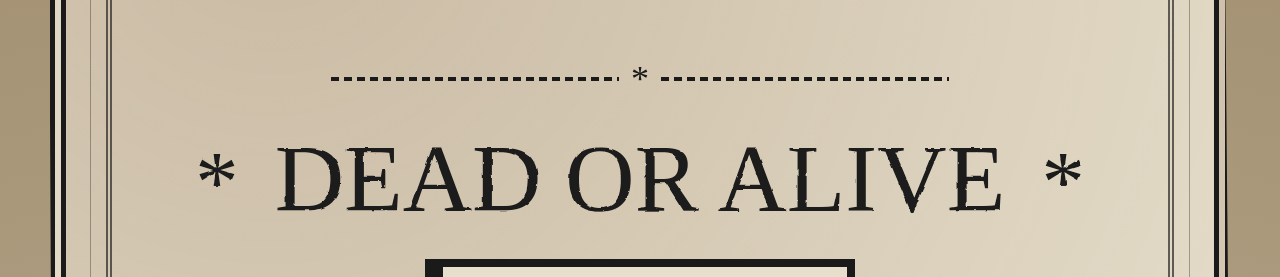
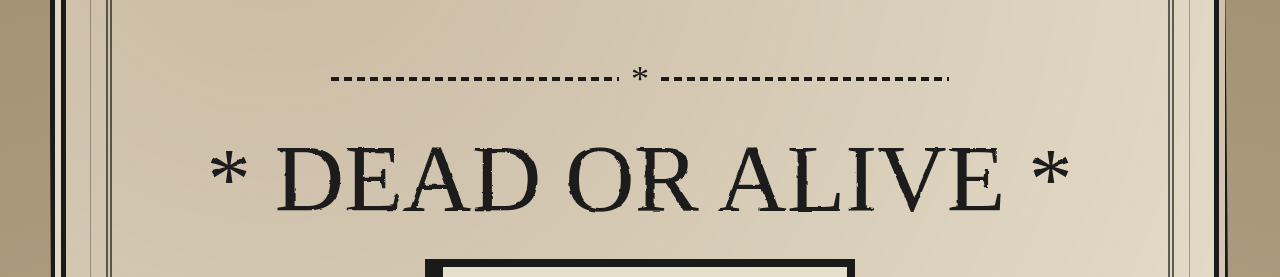
Before and after one commit to wolfieexd/Portfolio-Updated, a React (Vite) app: page / in a window 1280 px wide. Shown: the part 1060-1337 px from the top of the page. Built offline with nearby package versions, Linux system fonts and the light colour scheme; a web font is replaced by a local one.

Commit message:
Refine poster headers and typography layout

```diff
--- a/src/App.tsx
+++ b/src/App.tsx
@@ -131,9 +131,13 @@ export default function App() {
                 *
               </div>
 
-              <h2 className="ink-bleed ornament-rule font-oswald text-5xl uppercase leading-none md:text-8xl">
-                Dead Or Alive
-              </h2>
+              <div className="flex items-center justify-center gap-3 px-2 md:gap-6">
+                <span className="ink-bleed font-oswald text-[2.7rem] leading-none md:text-[5.4rem]">*</span>
+                <h2 className="ink-bleed text-center font-oswald text-5xl uppercase leading-[0.92] md:text-7xl lg:text-8xl">
+                  Dead Or Alive
+                </h2>
+                <span className="ink-bleed font-oswald text-[2.7rem] leading-none md:text-[5.4rem]">*</span>
+              </div>
 
               <div className="relative mx-auto mt-8 w-full max-w-[310px] border-l-[7px] border-r-[4px] border-t-[4px] border-b-[8px] border-foreground bg-background p-2 shadow-[7px_7px_0_#1a1a1a] md:max-w-[430px] md:border-l-[18px] md:border-r-[8px] md:border-t-[8px] md:border-b-[20px] md:p-4 md:shadow-[18px_18px_0_#1a1a1a]">
                 <span className="pencil-mark absolute -left-4 top-10 -rotate-12 text-2xl md:-left-12 md:top-14 md:text-3xl">x 1.5</span>
```
